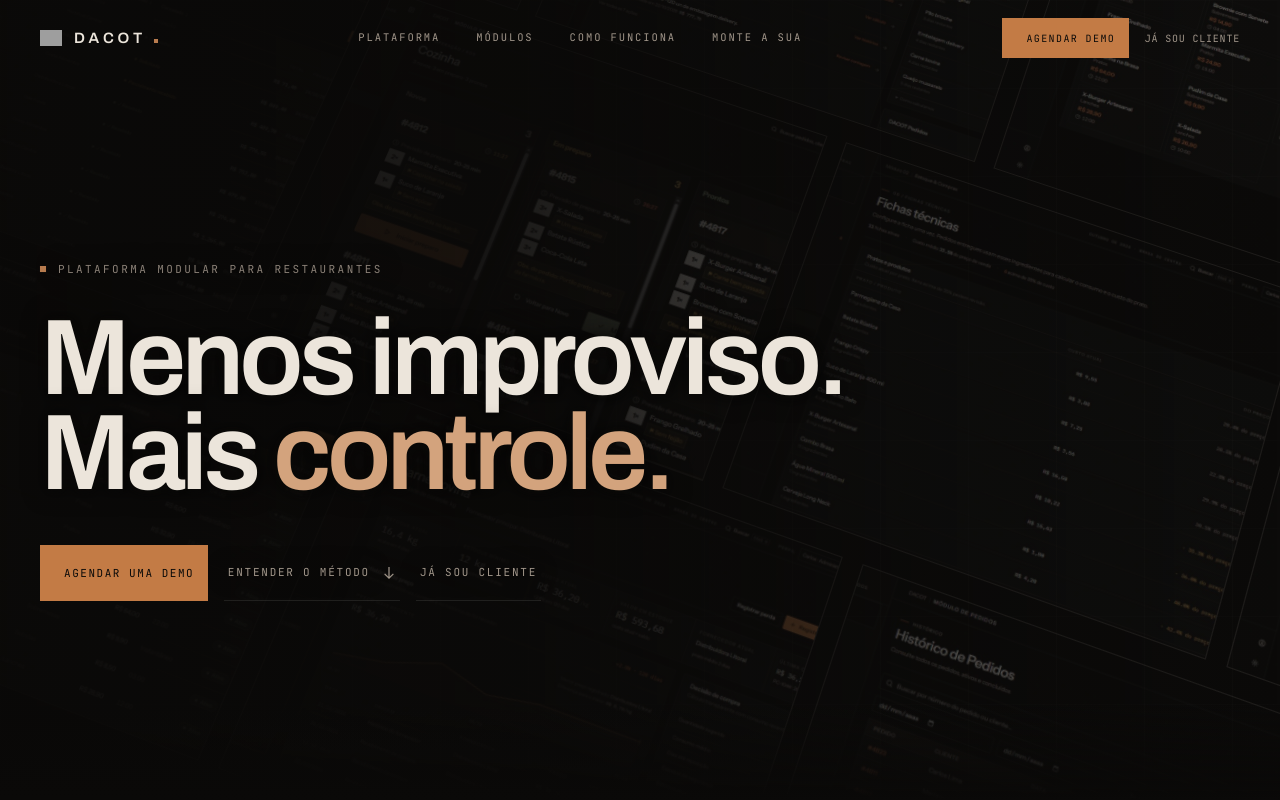
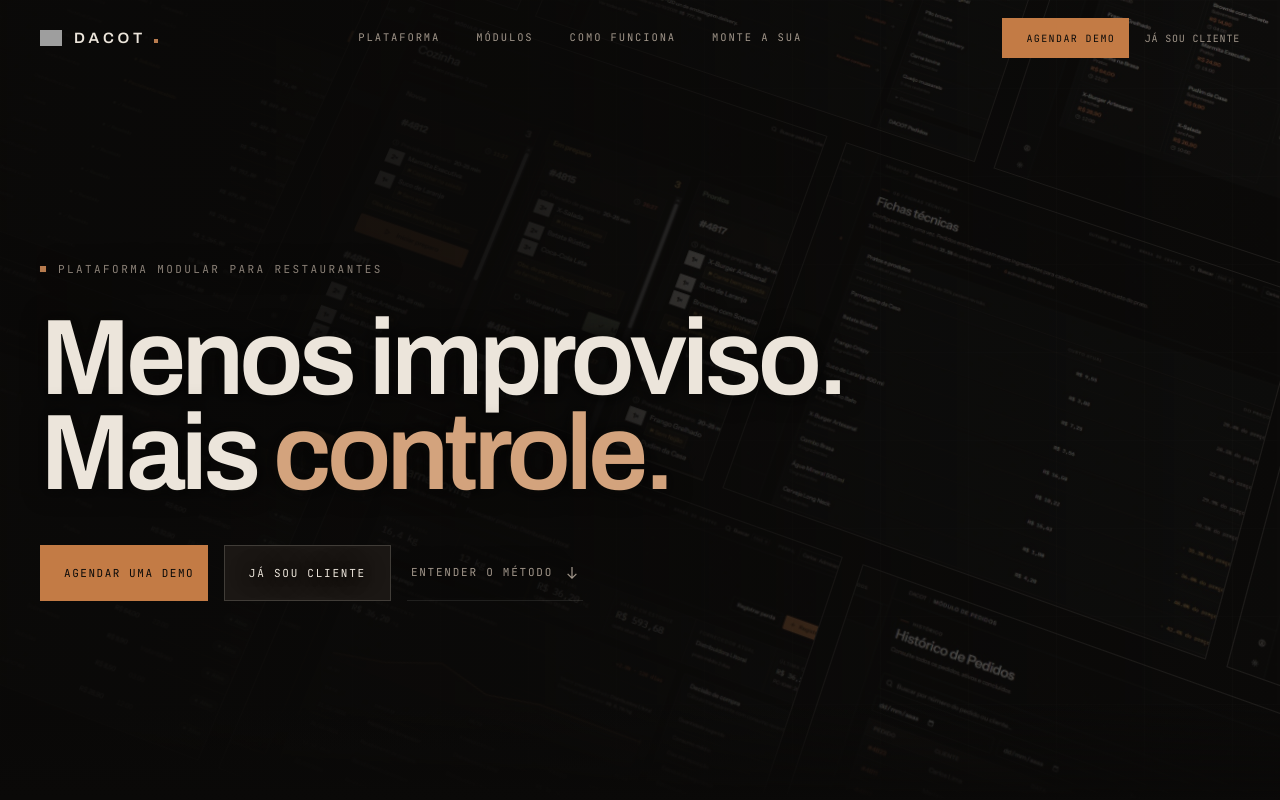
Before and after one commit to 12345juniormen-glitch/DACOT-LANDING, a Next.js app: page / in a window 1280 px wide. Shown: the top 800 px of the page. Built offline with nearby package versions, Linux system fonts and the light colour scheme; grey boxes are pictures that could not be loaded.

Commit message:
style: highlight customer link beside demo action

```diff
--- a/components/hero.tsx
+++ b/components/hero.tsx
@@ -24,6 +24,13 @@ export function Hero() {
             </CtaGuide>
 
             <a
+              href="https://hub.dacot.com.br"
+              className="inline-flex h-14 items-center justify-center border border-line-strong bg-surface-2 px-6 font-mono text-[11px] uppercase tracking-[0.16em] text-fg transition-colors hover:border-fg/40 hover:bg-fg/10 focus-visible:outline-2 focus-visible:outline-offset-4 focus-visible:outline-fg"
+            >
+              Já sou cliente
+            </a>
+
+            <a
               href="#como-funciona"
               className="group inline-flex h-14 items-center gap-3 border-b border-line px-1 font-mono text-[11px] uppercase tracking-[0.16em] text-muted transition-colors hover:border-copper/60 hover:text-fg"
             >
@@ -38,12 +45,6 @@ export function Hero() {
               </svg>
             </a>
 
-            <a
-              href="https://hub.dacot.com.br"
-              className="inline-flex h-14 items-center border-b border-line px-1 font-mono text-[11px] uppercase tracking-[0.16em] text-muted transition-colors hover:border-copper/60 hover:text-fg focus-visible:outline-2 focus-visible:outline-offset-4 focus-visible:outline-copper"
-            >
-              Já sou cliente
-            </a>
           </div>
     </div>
       </div>
```
